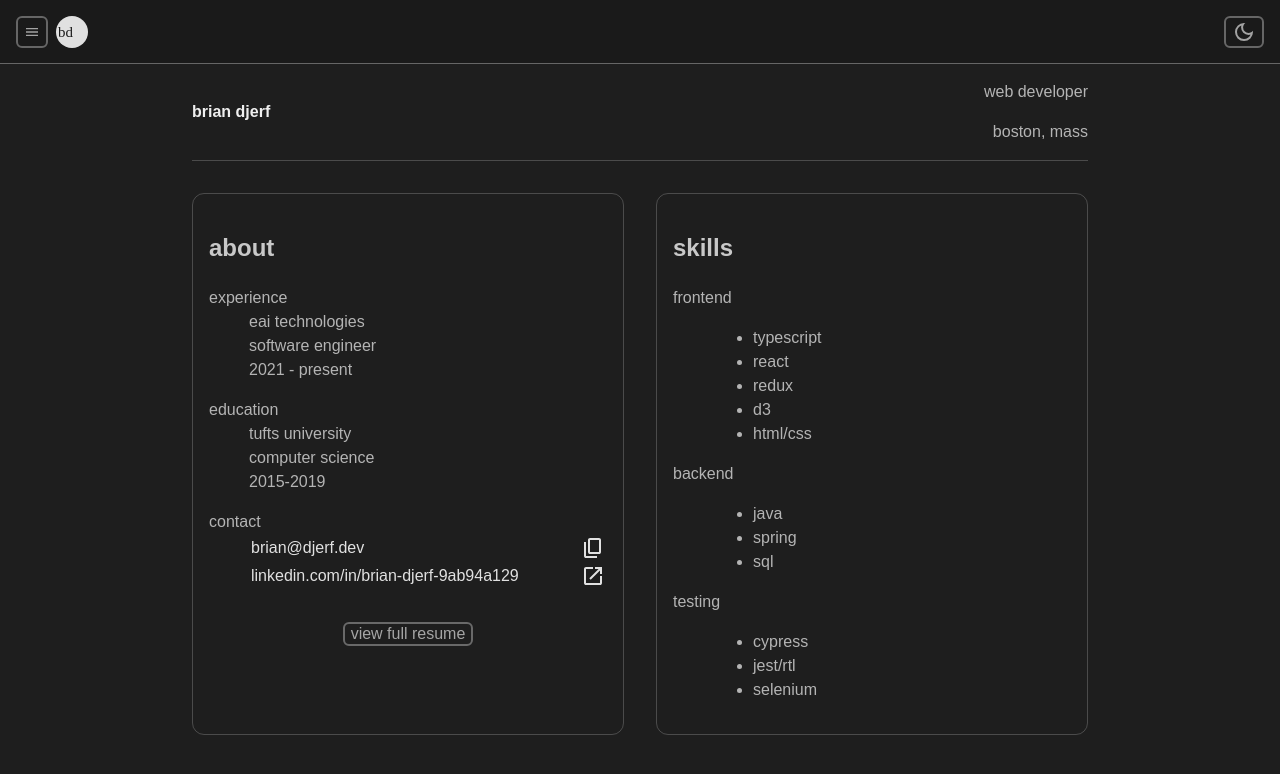
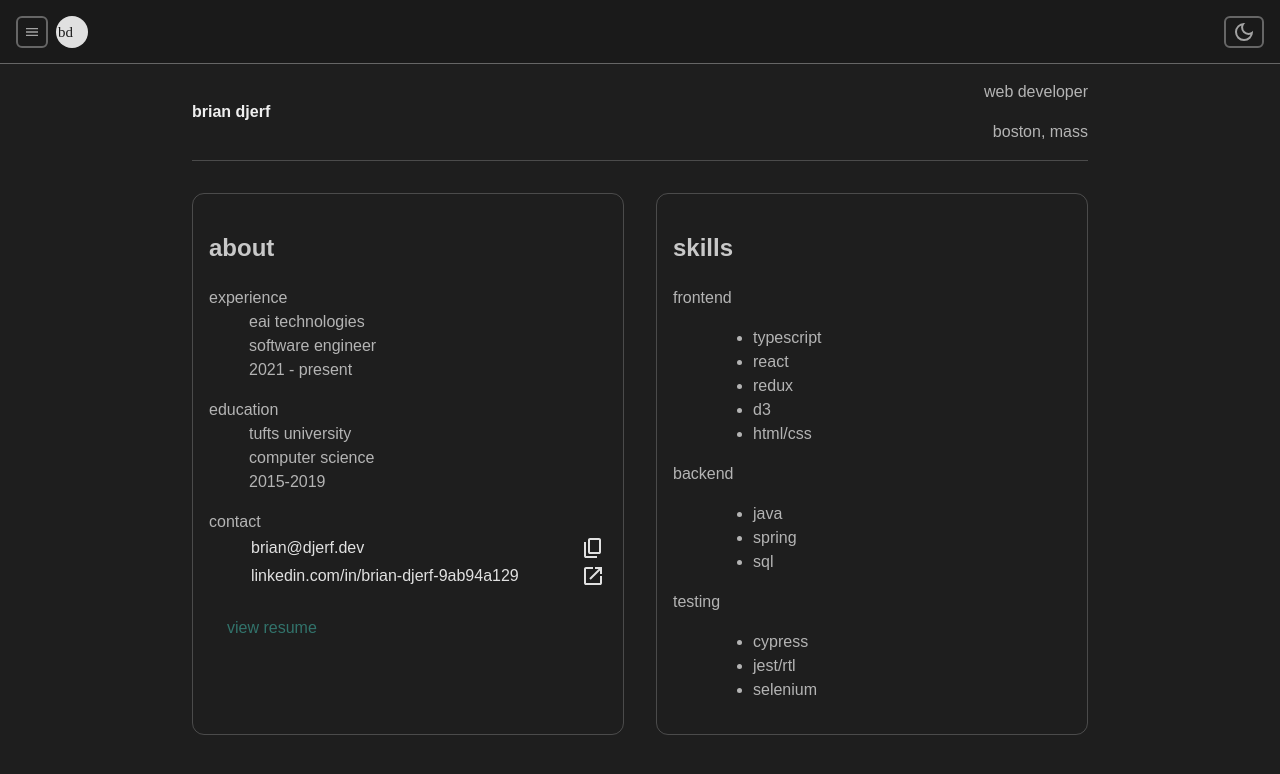
Before and after one commit to antonym0505/antonym0505.github.io, a React (Vite) app: page /#/ in a window 1280 px wide. Shown: the top 774 px of the page. Built offline with nearby package versions, Linux system fonts and the light colour scheme; a web font is replaced by a local one.

Commit message:
fix resume link

```diff
--- a/src/home.tsx
+++ b/src/home.tsx
@@ -1,9 +1,8 @@
 import { FC, MouseEvent, useCallback, useRef } from 'react'
 import { Link } from 'react-router'
-import ResumeDialog from './resume'
 
 const Home: FC = () => {
-  const dialogRef = useRef<HTMLDialogElement>(null)
+  // const dialogRef = useRef<HTMLDialogElement>(null)
   const timeout = useRef<number>()
   const copyEmailToClipboard = useCallback((e: MouseEvent) => {
     e.preventDefault()
@@ -105,17 +104,22 @@ const Home: FC = () => {
           </dd>
           <dt />
         </dl>
-        <button
-          style={{ margin: '2rem auto 0' }}
-          onClick={(e) => {
-            e.stopPropagation()
-            dialogRef.current?.showModal()
+        <Link
+          to={new URL(
+            'public/resume-2024-05-19.pdf',
+            window.location.origin
+          ).toString()}
+          target="_blank"
+          style={{
+            color: 'var(--primary)',
+            padding: '0.5rem 1rem',
+            width: 'fit-content',
           }}
         >
-          view full resume
-        </button>
+          view resume
+        </Link>
       </article>
-      <ResumeDialog ref={dialogRef} />
+      {/* <ResumeDialog ref={dialogRef} /> */}
       <article>
         <h2>skills</h2>
         <dl>
--- a/src/resume.tsx
+++ b/src/resume.tsx
@@ -4,7 +4,7 @@ import useOutsideClickHandler from './tee-times/filters/use-outside-click'
 const ResumeDialog = forwardRef<Pick<HTMLDialogElement, 'showModal'>>(
   (_, forwardedRef) => {
     const dialogRef = useRef<HTMLDialogElement>(null)
-    const objectRef = useRef<HTMLEmbedElement>(null)
+    const embedRef = useRef<HTMLEmbedElement>(null)
 
     useImperativeHandle(
       forwardedRef,
@@ -12,16 +12,16 @@ const ResumeDialog = forwardRef<Pick<HTMLDialogElement, 'showModal'>>(
       []
     )
 
-    useOutsideClickHandler(objectRef, () => dialogRef.current?.close())
+    useOutsideClickHandler(embedRef, () => dialogRef.current?.close())
 
     return (
       <dialog ref={dialogRef}>
         <embed
-          ref={objectRef}
-          src="src/resume-2024-05-19.pdf"
+          ref={embedRef}
+          src="public/resume-2024-05-19.pdf"
           type="application/pdf"
-          height={window.innerHeight}
-          width="100%"
+          height={window.innerHeight - 100}
+          width={window.innerWidth - 100}
         />
       </dialog>
     )
```
Also changed, not shown: 1 other file (tests, documents, lock files or other folders).
